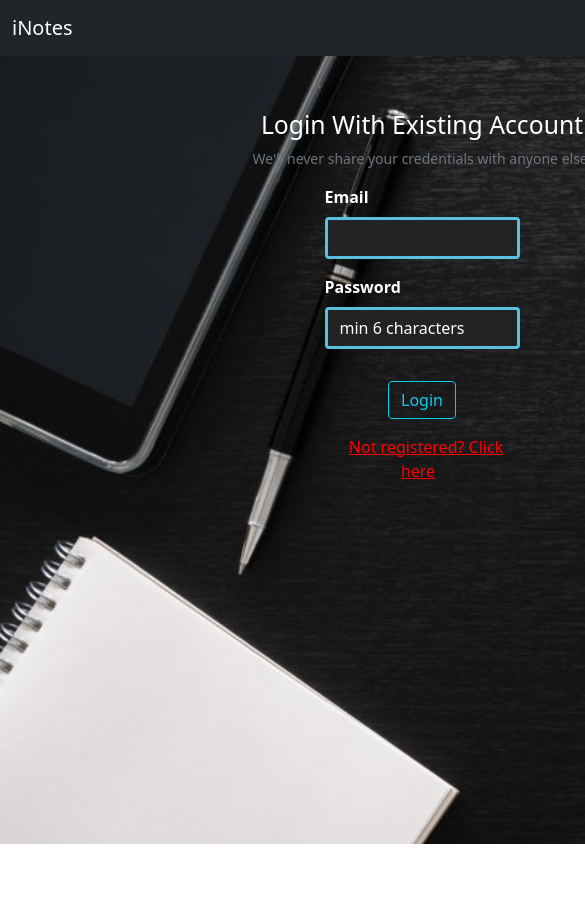
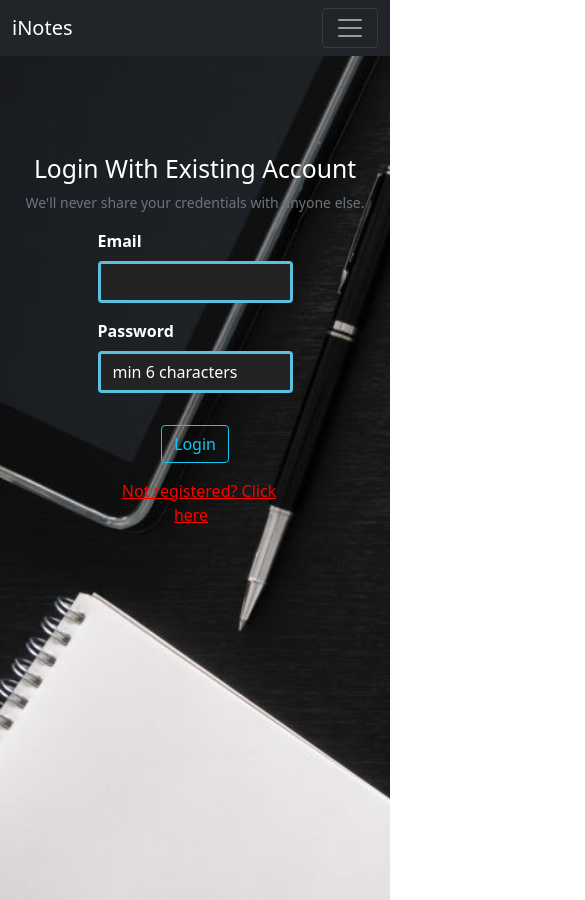
Before and after one commit to krishnasudan909/iNotes, a React (Create React App) app in the folder frontend/: page /login in a window 390 px wide. Shown: the top 900 px of the page, 585 px wide, since content can reach past the window. Before the commit the page ends 844 px from the top, so only its background shows below. Built offline with nearby package versions, Linux system fonts and the light colour scheme.

Commit message:
Login Page Done

```diff
--- a/frontend/src/components/Alert.js
+++ b/frontend/src/components/Alert.js
@@ -1,5 +1,5 @@
 import React from 'react'
-
+import './Navbar.css'
 export default function Alert(props) {
     const capitalize = (word)=>{
         if(word==="danger"){
@@ -9,7 +9,7 @@ export default function Alert(props) {
         return lower.charAt(0).toUpperCase() + lower.slice(1);
     }
     return (
-        <div  style={{height:'30px'}}>
+        <div className='alertAbsolute'>
         {props.alert && <div className={`alert alert-${props.alert.type} alert-dismissible fade show`} role="alert">
             <strong>{capitalize(props.alert.type)}</strong>: {props.alert.msg}
         </div>}
--- a/frontend/src/components/Login.css
+++ b/frontend/src/components/Login.css
@@ -1,6 +1,14 @@
+h1,p{margin:0 0 1em}
 .Login{
     color: white;
-    margin:auto auto;
+    height: 100%;
+    position: absolute;
+    left: 0%;
+    right:0%;
+    background-image: url('./loginBg.jpg');
+    background-repeat: no-repeat;
+    background-size: cover;
+    z-index: -1;
 }
 .login-form>div{
     width: 30vw;
--- a/frontend/src/components/Login.js
+++ b/frontend/src/components/Login.js
@@ -35,7 +35,7 @@ export const Login = (props) => {
     return (
         <>
         <div className="Login">
-        <h2 className="mt-4 text-center">Login With Existing Account</h2>
+        <h2 className="mt-4 text-center" style={{paddingTop:"3em"}}>Login With Existing Account</h2>
         <div className="form-text text-center">We'll never share your credentials with anyone else.</div>
             <form  onSubmit={handleSubmit} className="mt-3 login-form"style={{paddingLeft:"20%", paddingRight:"20%"}}>
                 <div className="mb-3">
--- /dev/null
+++ b/frontend/src/components/Navbar.css
@@ -0,0 +1,11 @@
+.navbarclass{
+    position:absolute;
+    top:0%;
+    left:0%;
+    right:0%;
+}
+@media (min-width:0px) and (max-width:800px){
+    .navbarclass{
+        position: relative;
+    }
+}
--- a/frontend/src/components/Navbar.js
+++ b/frontend/src/components/Navbar.js
@@ -1,5 +1,6 @@
 import React from 'react'
 import {Link,useLocation, useHistory} from "react-router-dom";
+import './Navbar.css'
 
 export const Navbar = () => {
   let location = useLocation();
@@ -10,7 +11,8 @@ let history = useHistory();
   }
 
     return (
-      <nav className="navbar navbar-expand-lg navbar-dark bg-dark sticky-top ">
+      <div className='navbarclass'>
+      <nav className="navbar navbar-expand-lg navbar-dark bg-dark">
   <div className="container-fluid">
     <Link className="navbar-brand" to="/">iNotes</Link>
     <button className="navbar-toggler" type="button" data-bs-toggle="collapse" data-bs-target="#navbarSupportedContent" aria-controls="navbarSupportedContent" aria-expanded="false" aria-label="Toggle navigation">
@@ -41,5 +43,6 @@ let history = useHistory();
     </div>
   </div>
 </nav>
+</div>
     )
 }
--- a/frontend/src/index.css
+++ b/frontend/src/index.css
@@ -3,10 +3,4 @@
   padding: 0;
   box-sizing: border-box;
 }
-body{
-  min-width: 100vh;
-  height: 100vh;
-  background: url("./mainbg.jpg");
-  background-repeat: no-repeat;
-  background-size: cover;
-}
+html,body{margin:0;padding:0;}
```
Also changed, not shown: frontend/src/components/loginBg.jpg (renamed from frontend/src/mainbg.jpg).
